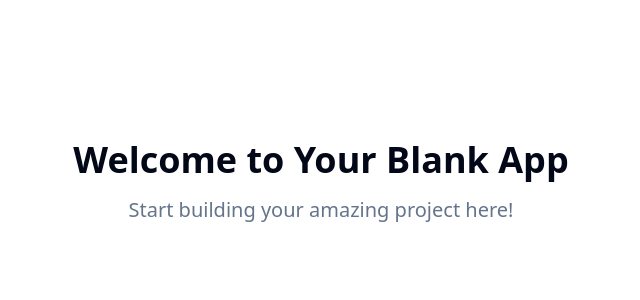
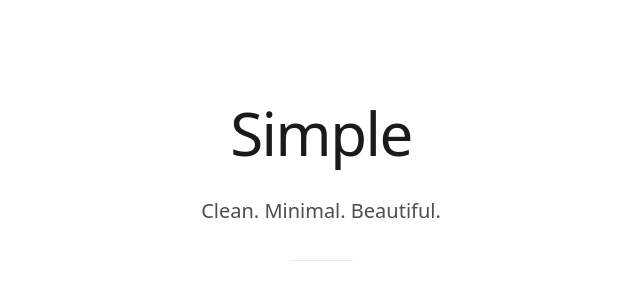
Before and after one commit to krishnakumar51/minimal-page-kit, a React (Vite) app: page / in a window 1280 px wide. Shown: the part 218-518 px from the top of the page, without its empty margins (319-959 px from the left). Built offline with nearby package versions, Linux system fonts and the light colour scheme.

Commit message:
Create white simple page
Create a new page with a simple white background and centered text.

```diff
--- a/src/index.css
+++ b/src/index.css
@@ -2,39 +2,44 @@
 @tailwind components;
 @tailwind utilities;
 
-/* Definition of the design system. All colors, gradients, fonts, etc should be defined here.
-All colors MUST be HSL.
-*/
+/* Clean white minimalist design system */
 
 @layer base {
   :root {
     --background: 0 0% 100%;
-    --foreground: 222.2 84% 4.9%;
+    --foreground: 0 0% 10%;
 
     --card: 0 0% 100%;
-    --card-foreground: 222.2 84% 4.9%;
+    --card-foreground: 0 0% 15%;
 
     --popover: 0 0% 100%;
-    --popover-foreground: 222.2 84% 4.9%;
+    --popover-foreground: 0 0% 10%;
 
-    --primary: 222.2 47.4% 11.2%;
-    --primary-foreground: 210 40% 98%;
+    --primary: 0 0% 20%;
+    --primary-foreground: 0 0% 98%;
 
-    --secondary: 210 40% 96.1%;
-    --secondary-foreground: 222.2 47.4% 11.2%;
+    --secondary: 0 0% 97%;
+    --secondary-foreground: 0 0% 20%;
 
-    --muted: 210 40% 96.1%;
-    --muted-foreground: 215.4 16.3% 46.9%;
+    --muted: 0 0% 96%;
+    --muted-foreground: 0 0% 45%;
 
-    --accent: 210 40% 96.1%;
-    --accent-foreground: 222.2 47.4% 11.2%;
+    --accent: 0 0% 96%;
+    --accent-foreground: 0 0% 20%;
 
     --destructive: 0 84.2% 60.2%;
-    --destructive-foreground: 210 40% 98%;
+    --destructive-foreground: 0 0% 98%;
 
-    --border: 214.3 31.8% 91.4%;
-    --input: 214.3 31.8% 91.4%;
-    --ring: 222.2 84% 4.9%;
+    --border: 0 0% 90%;
+    --input: 0 0% 90%;
+    --ring: 0 0% 20%;
+
+    /* Custom design tokens */
+    --soft-shadow: 0 1px 3px 0 rgb(0 0 0 / 0.1), 0 1px 2px -1px rgb(0 0 0 / 0.1);
+    --gentle-border: 0 0% 92%;
+    --subtle-bg: 0 0% 98%;
+    --text-soft: 0 0% 30%;
+    --text-lighter: 0 0% 55%;
 
     --radius: 0.5rem;
 
--- a/src/pages/Index.tsx
+++ b/src/pages/Index.tsx
@@ -2,11 +2,16 @@
 
 const Index = () => {
   return (
-    <div className="min-h-screen flex items-center justify-center bg-background">
-      <div className="text-center">
-        <h1 className="text-4xl font-bold mb-4">Welcome to Your Blank App</h1>
-        <p className="text-xl text-muted-foreground">Start building your amazing project here!</p>
-      </div>
+    <div className="min-h-screen bg-background flex flex-col items-center justify-center p-8">
+      <main className="text-center max-w-2xl mx-auto space-y-8">
+        <h1 className="text-6xl font-light tracking-tight text-foreground">
+          Simple
+        </h1>
+        <p className="text-xl text-soft leading-relaxed">
+          Clean. Minimal. Beautiful.
+        </p>
+        <div className="w-16 h-px bg-gentle mx-auto"></div>
+      </main>
     </div>
   );
 };
--- a/tailwind.config.ts
+++ b/tailwind.config.ts
@@ -52,6 +52,10 @@ export default {
 					DEFAULT: 'hsl(var(--card))',
 					foreground: 'hsl(var(--card-foreground))'
 				},
+				gentle: 'hsl(var(--gentle-border))',
+				subtle: 'hsl(var(--subtle-bg))',
+				soft: 'hsl(var(--text-soft))',
+				lighter: 'hsl(var(--text-lighter))',
 				sidebar: {
 					DEFAULT: 'hsl(var(--sidebar-background))',
 					foreground: 'hsl(var(--sidebar-foreground))',
@@ -62,6 +66,9 @@ export default {
 					border: 'hsl(var(--sidebar-border))',
 					ring: 'hsl(var(--sidebar-ring))'
 				}
+			},
+			boxShadow: {
+				soft: 'var(--soft-shadow)',
 			},
 			borderRadius: {
 				lg: 'var(--radius)',
```
